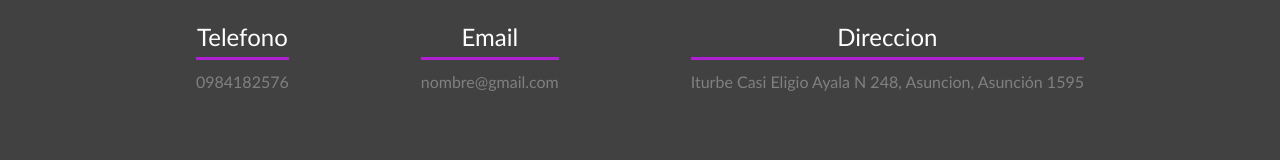
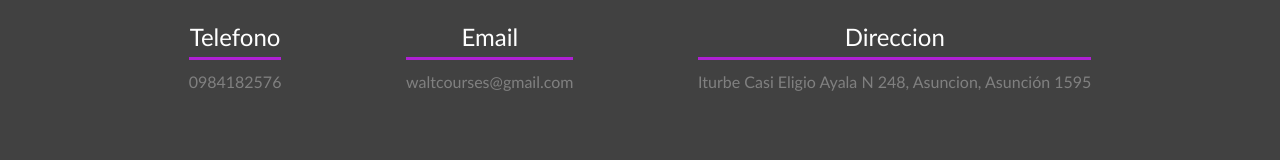
Before and after one commit to PEDROwuw/PEDROwuw.github.io, a plain HTML site: page marketingDigital.html in a window 1280 px wide. Shown: the part 1636-1796 px from the top of the page. Drawn offline with nearby package versions, Linux system fonts and the light colour scheme.

Commit message:
Update marketingDigital.html

```diff
--- a/marketingDigital.html
+++ b/marketingDigital.html
@@ -522,7 +522,7 @@
             </div>
             <div class="contain-foot">
                 <h4>Email</h4>
-                <p>nombre@gmail.com</p>
+                <p>waltcourses@gmail.com</p>
             </div>
             <div class="contain-foot">
                 <h4>Direccion</h4>
```
